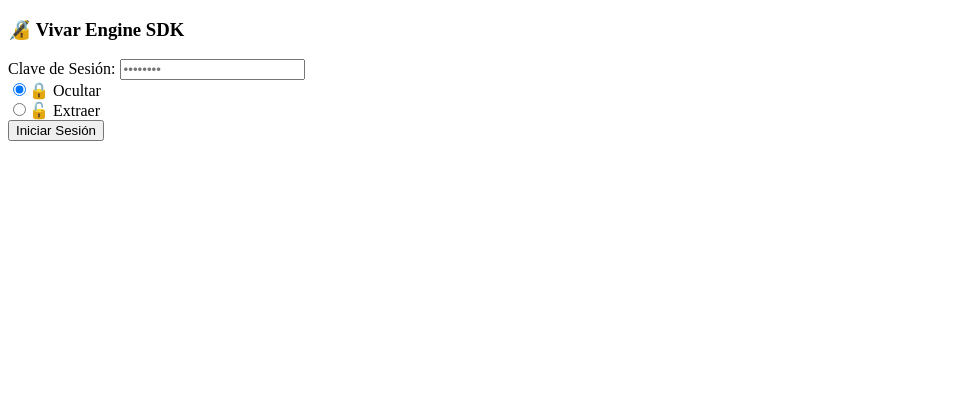
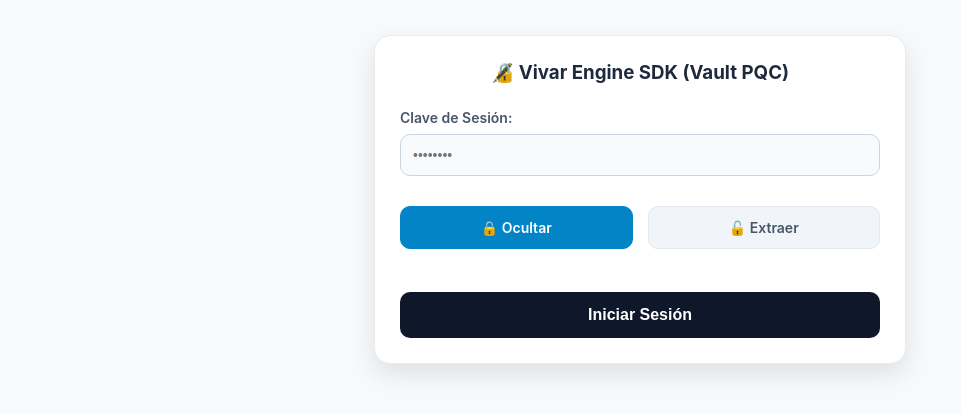
Before and after one commit to jean020889/vivar-engine-sdk, a Flask app: page / in a window 1280 px wide. Shown: the top 413 px of the page, without its empty margins (0-961 px from the left). Run offline with Flask 3, Linux system fonts and the light colour scheme; parts of the project's set-up code (start-up, migrations or seed data) failed here and were passed over.

Commit message:
Update index.html

```diff
--- a/web/templates/index.html
+++ b/web/templates/index.html
@@ -3,15 +3,29 @@
 <head>
     <meta charset="UTF-8">
     <meta name="viewport" content="width=device-width, initial-scale=1.0">
-    <title>Vivar Engine - Panel PQC</title>
+    <title>Vivar Engine - Panel de Grado Militar</title>
     <style>
-        /* ... tus estilos existentes se mantienen iguales ... */
+        body { font-family: -apple-system, BlinkMacSystemFont, "Segoe UI", Roboto, Arial, sans-serif; background-color: #f8f9fa; margin: 0; padding: 15px; color: #212529; }
+        .card { max-width: 480px; margin: 20px auto; background: #ffffff; padding: 25px; border-radius: 16px; box-shadow: 0 10px 25px rgba(0,0,0,0.1); border: 1px solid #e9ecef; }
+        h3 { text-align: center; color: #1e293b; margin-top: 0; margin-bottom: 25px; font-weight: 700; }
+        label { font-weight: 600; display: block; margin-top: 15px; margin-bottom: 8px; font-size: 14px; color: #475569; }
+        input[type="password"], input[type="file"] { width: 100%; padding: 12px; box-sizing: border-box; border: 1px solid #cbd5e1; border-radius: 10px; font-size: 14px; background-color: #f8fafc; }
+        .radio-box { display: flex; gap: 15px; margin: 15px 0; }
+        .radio-btn { flex: 1; text-align: center; }
+        .radio-btn input { display: none; }
+        .radio-btn label { background: #f1f5f9; padding: 12px; border-radius: 10px; display: block; cursor: pointer; font-weight: 600; border: 1px solid #e2e8f0; }
+        .radio-btn input:checked + label { background: #0284c7; color: white; border-color: #0284c7; }
+        .btn-action { width: 100%; padding: 14px; background-color: #0f172a; color: white; border: none; border-radius: 10px; font-size: 16px; font-weight: bold; cursor: pointer; margin-top: 20px; }
+        .btn-action:disabled { background-color: #94a3b8; cursor: not-allowed; }
+        .progress-container { display: none; margin-top: 20px; text-align: center; }
+        .progress-bar { width: 100%; background-color: #e2e8f0; border-radius: 10px; height: 10px; overflow: hidden; }
+        .progress-fill { width: 100%; height: 100%; background-color: #0284c7; }
     </style>
 </head>
 <body>
 
 <div class="card">
-    <h3>🔏 Vivar Engine SDK</h3>
+    <h3>🔏 Vivar Engine SDK (Vault PQC)</h3>
 
     {% if step == 1 %}
     <form method="POST" action="/">
@@ -47,36 +61,27 @@
         <input type="file" name="file_cargado" id="file_cargado" required>
         {% endif %}
 
-        <button type="submit" id="btn-submit" class="btn-action">Ejecutar Operación</button>
-
-        <button type="button" class="btn-action" style="background:#64748b;" onclick="window.location.href='/'">Volver al Inicio</button>
+        <button type="submit" id="btn-submit" class="btn-action">Ejecutar Operación PQC</button>
 
         <div id="prog" class="progress-container">
             <div class="progress-bar"><div class="progress-fill"></div></div>
-            <p style="font-size:12px; margin-top:10px; color:#64748b;">Procesando PQC Grado Militar...</p>
+            <p style="font-size:12px; margin-top:10px; color:#64748b;">Procesando Vault Post-Cuántico...</p>
         </div>
     </form>
 
     <script>
         document.getElementById('procForm').addEventListener('submit', function(e) {
-            // Validación de peso
             const inputs = document.querySelectorAll('input[type="file"]');
             for (let input of inputs) {
                 if (input.files[0] && input.files[0].size > 50 * 1024 * 1024) {
-                    alert("El archivo supera los 50MB permitidos.");
+                    alert("El archivo es demasiado grande para procesamiento PQC seguro.");
                     e.preventDefault();
                     return;
                 }
             }
-
-            // UI Feedback
             document.getElementById('btn-submit').disabled = true;
-            document.getElementById('btn-submit').innerText = 'Procesando archivo...';
+            document.getElementById('btn-submit').innerText = 'Procesando...';
             document.getElementById('prog').style.display = 'block';
-
-            // Nota: Al usar send_file en Flask (como en el app.py que actualizamos),
-            // el navegador descargará el archivo automáticamente y mantendrá la página en el estado actual.
-            // Tras la descarga, el usuario puede presionar 'Volver al Inicio'.
         });
     </script>
     {% endif %}
```
